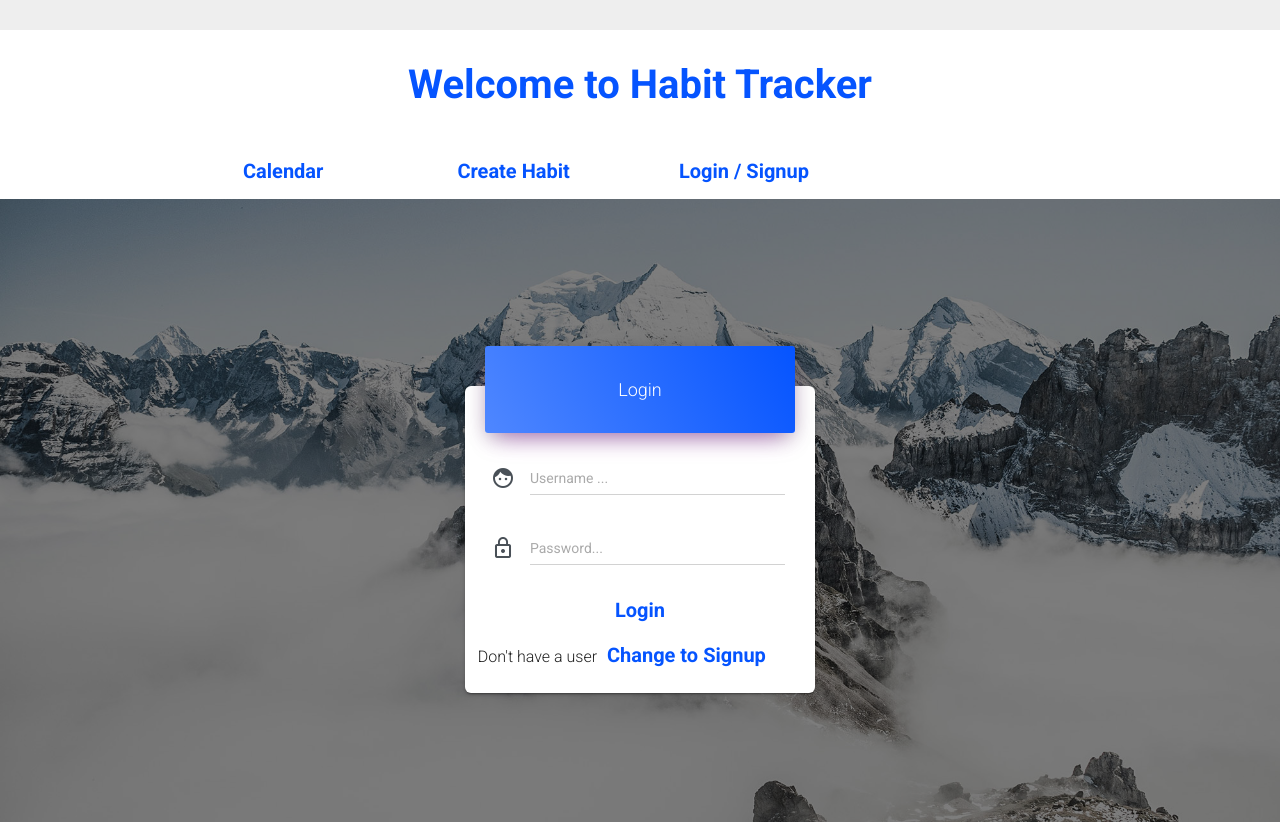
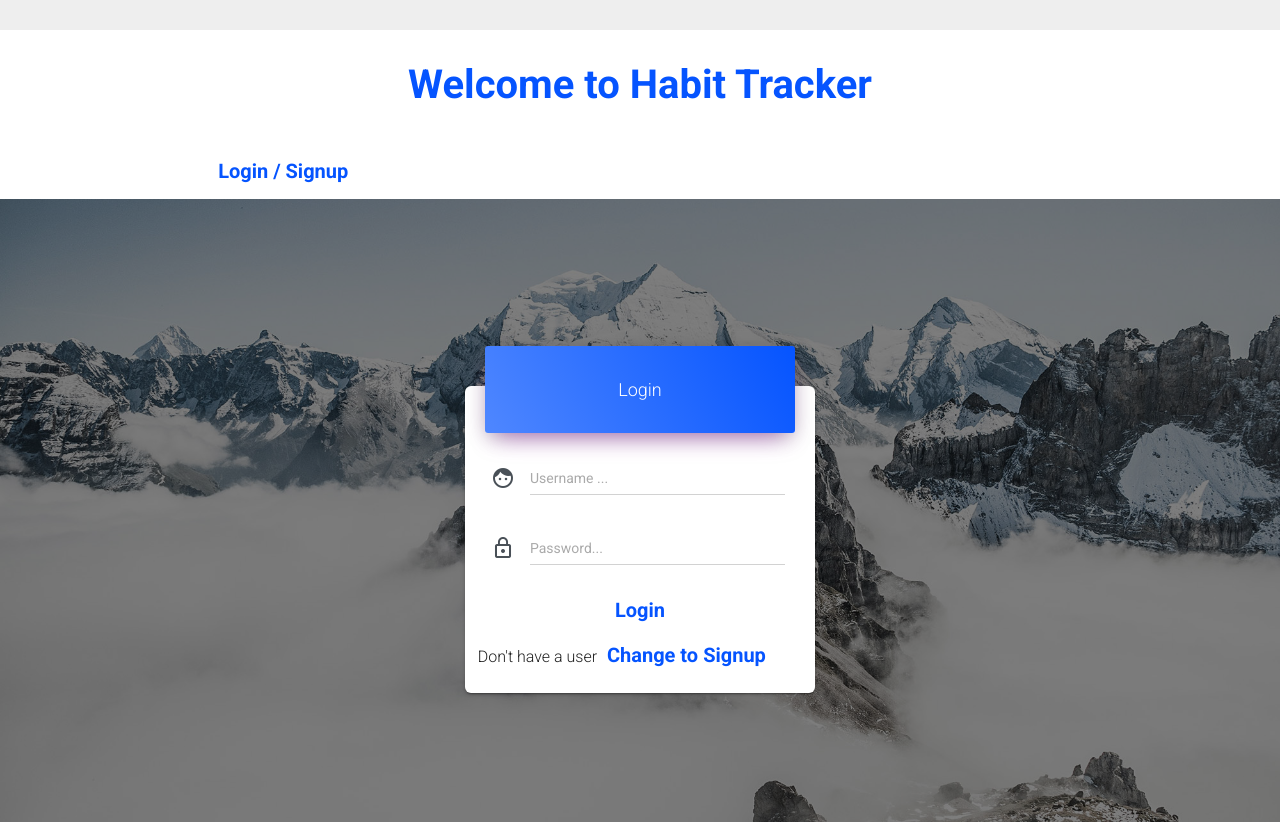
Before and after one commit to TrellinXp/habit-tracker-client, a React (Create React App) app: page / in a window 1280 px wide. Built offline with nearby package versions, Linux system fonts and the light colour scheme.

Commit message:
Revert "Guarded Routes"
This reverts commit aa276a14e39a09a6ac5dfe7b72ceb8a5e8615696.

```diff
--- a/src/App.js
+++ b/src/App.js
@@ -10,7 +10,6 @@ import HabitDetails from './components/HabitDetails';
 import EditHabit from './components/EditHabit';
 import Calendar from './components/calendar/Calendar';
 import HabitTile from './components/calendar/HabitTile';
-import GuardedRoute from './components/GuardedRoute';
 
 class App extends Component {
 
@@ -25,10 +24,6 @@ class App extends Component {
       isLoggedIn: loggedIn
     });
   };
-
-  isAuthenticated() {
-    return this.state.isLoggedIn;
-  }
 
   render() {
     return (
@@ -70,8 +65,9 @@ class App extends Component {
           <Route
             exact
             path="/"
-            render={(props) => <Login {...props} getUser={this.getTheUser}  isSignup={false}/>}
+            render={(props) => <Login {...props} getUser={this.getTheUser} isSignup={false} />}
           />
+
           <Route
             exact
             path="/habits/:habitsId"
--- a/src/components/GuardedRoute.js
+++ /dev/null
@@ -1,12 +0,0 @@
-import React from 'react';
-import { Route, Redirect } from "react-router-dom";
-
-const GuardedRoute = ({ component: Component, auth, ...rest }) => (
-    <Route {...rest} render={(props) => (
-        auth === true
-            ? <Component {...props} />
-            : <Redirect to='/' />
-    )} />
-)
-
-export default GuardedRoute;
--- a/src/components/navbar/Navbar.js
+++ b/src/components/navbar/Navbar.js
@@ -54,9 +54,10 @@ class Navbar extends React.Component {
                 <div className="username">{this.props.userIsLoggedIn && `Hello ${this.props.userData.username}`}</div>
                 <ul className="navigation">
 
-
-                       {this.renderCalendar()}
-                       { this.renderCreateHabit()}
+                    {this.props.userIsLoggedIn
+                        ? this.renderCalendar() : "" }
+                       {this.props.userIsLoggedIn
+                        ? this.renderCreateHabit(): ""}
                     {this.props.userIsLoggedIn
                         ? this.renderLogoutLink()
                         : this.renderAuthLinks()
```
